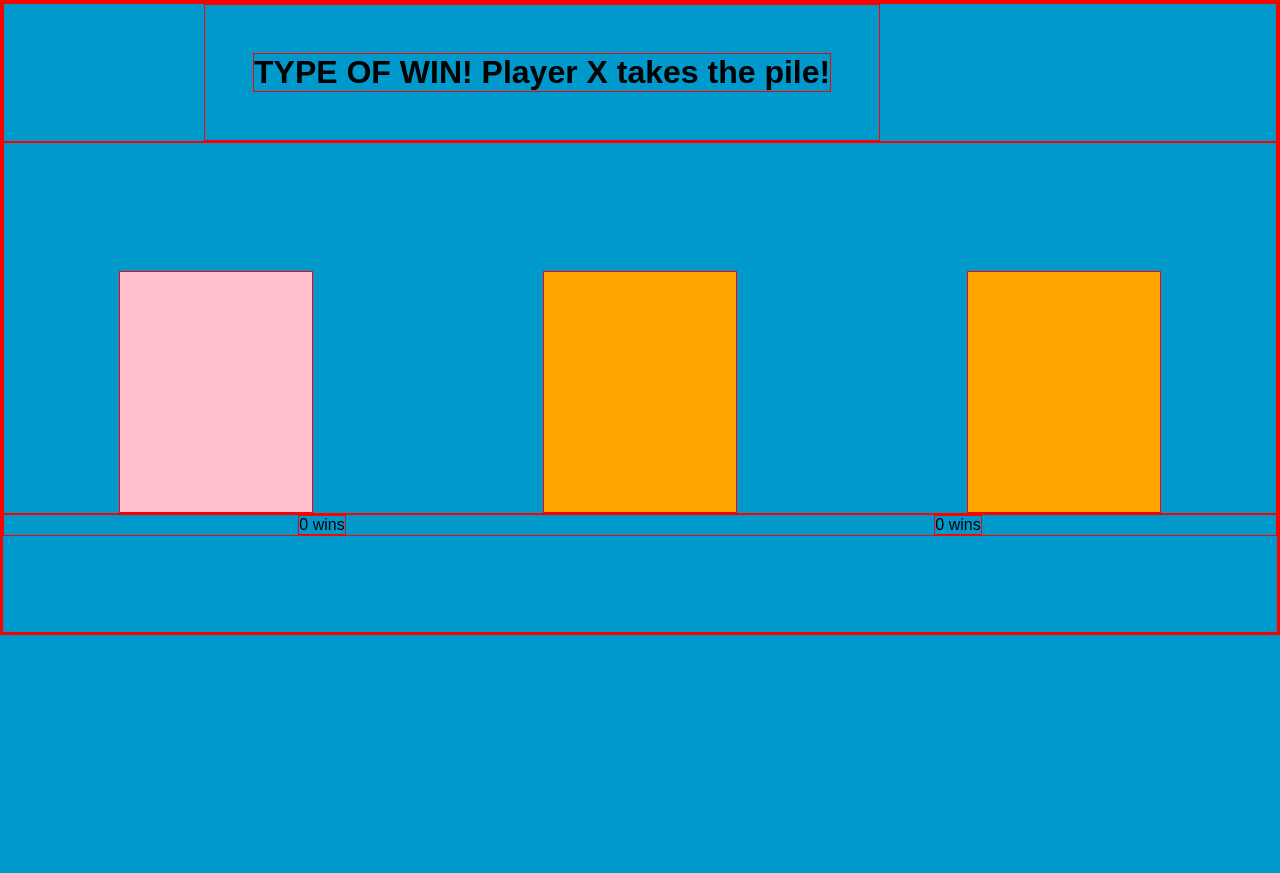
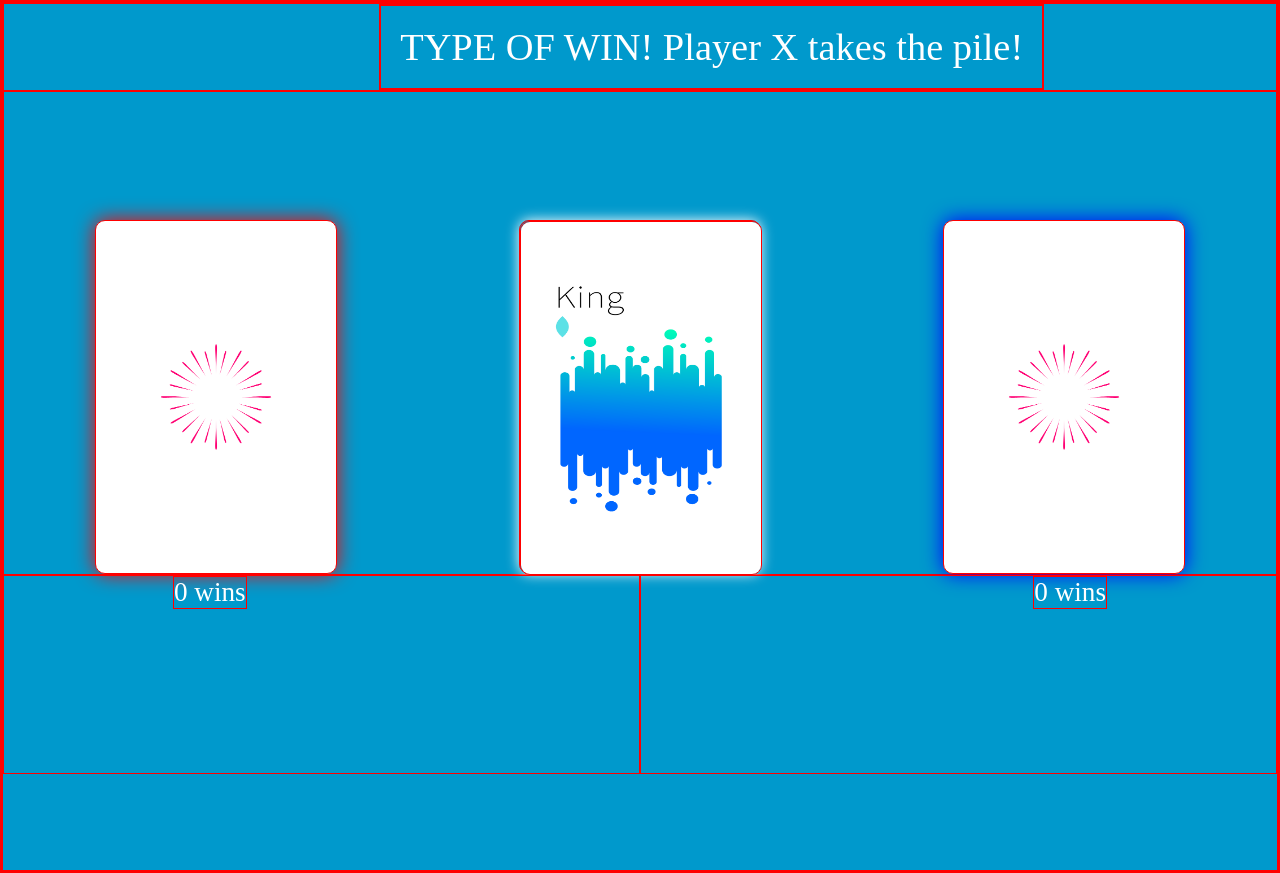
Before and after one commit to PaigeVannelli/SlapJack, a plain HTML site: page index.html in a window 1280 px wide. Before the commit the page ends 800 px from the top, so only its background shows below. Drawn offline with Linux system fonts and the light colour scheme.

Commit message:
Finish basic css styling

```diff
--- a/index.html
+++ b/index.html
@@ -14,13 +14,14 @@
         </div>
       </header>
       <div class="all-cards">
-        <article class="card player1-card"></article>
-        <article class="card center-card"></article>
-        <article class="card player2-card"></article>
+        <article class="card player-cards player1-card" img=></article>
+        <article class="card center-card"><img class="center-card-image" src="./assets/blue-king.png"></article>
+        <article class="card player-cards player2-card"></article>
       </div>
       <div class="wins-section">
-        <p class="wins">0 wins</p>
-        <p class="wins">0 wins</p>
+        <p class="wins player1-wins">0 wins</p>
+        <p></p>
+        <p class="wins player2-wins">0 wins</p>
       </div>
     </div>
     <script src="./player.js"></script>
--- a/styles.css
+++ b/styles.css
@@ -1,7 +1,9 @@
 /* ~~~~~~~~~STYLES ON ALL~~~~~~~~ */
 
 * {
-  font-family: sans-serif;
+  font-family: sans-serif monospace;
+  color: white;
+  font-weight: lighter;
   margin: 0;
   padding: 0;
   border: 1px solid red;
@@ -9,6 +11,7 @@
 
 body {
   background-color: #0099cc;
+  height: 100%;
 }
 
 .layout {
@@ -28,8 +31,13 @@ header {
 .header-message {
   /* align-items: center; */
   /* align-self: center */
-  margin-left: 200px;
-  padding: 3em;
+  margin-left: 375px;
+  /* padding: 3em; */
+  font-size: 1.2em;
+}
+
+.win-message {
+  padding: .5em;
 }
 
 .all-cards {
@@ -48,18 +56,59 @@ header {
 /* ~~~~~~~~~~~~ CARDS ~~~~~~~~~~~ */
 
 .card {
-  height: 15em;
-  width: 12em;
-  background-color: orange;
+  height: 22em;
+  width: 15em;
   margin-top: 8em;
+  border-radius: 10px;
+  box-shadow: 0 0 13px;
+}
+
+.player-cards {
+  background-image: url("./assets/back.png");
+  background-repeat: no-repeat;
+  background-size: cover;
+  background-position: center;
 }
 
 .player1-card {
-  background-color: pink;
+  box-shadow: 0 0 20px red;
+}
+
+.player2-card {
+  box-shadow: 0 0 20px blue;
+}
+
+.center-card {
+
+}
+
+.center-card-image {
+  height: 22em;
+  width: 15em;
+  border-radius: 10px;
+}
 
 /* ~~~~~~~~~~~ WIN MESSAGES ~~~~~~~~~~~ */
 
 .wins {
-  font-size: 3em;
+  font-size: 1.7em;
   margin-bottom: 6em;
 }
+
+.player1-wins {
+  margin-right: 2em;
+}
+
+.player2-wins {
+  margin-left: 2em;
+}
+
+/* ~~~~~~~~~ VISIBILITY ~~~~~~~~ */
+
+.hidden {
+  display: none;
+}
+
+.invisible {
+  visibility:hidden;
+}
```
